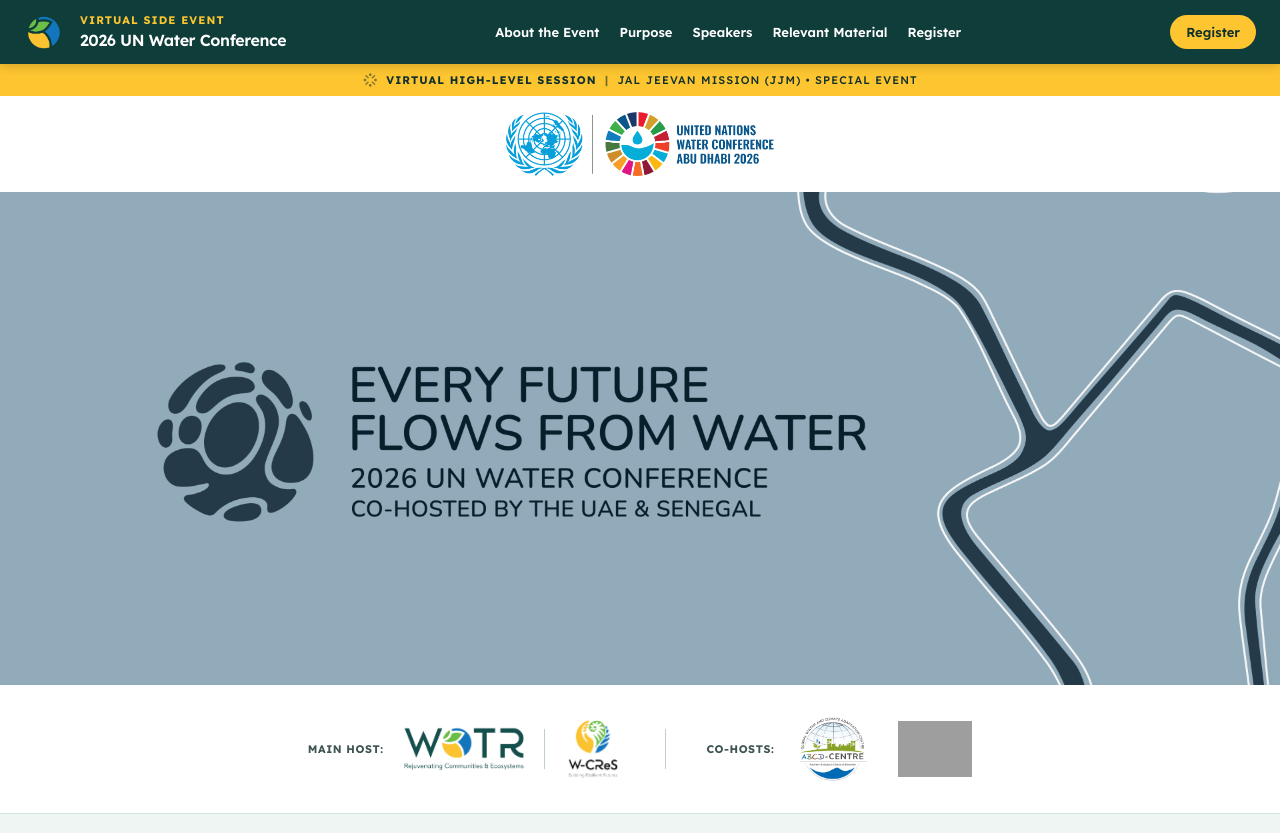
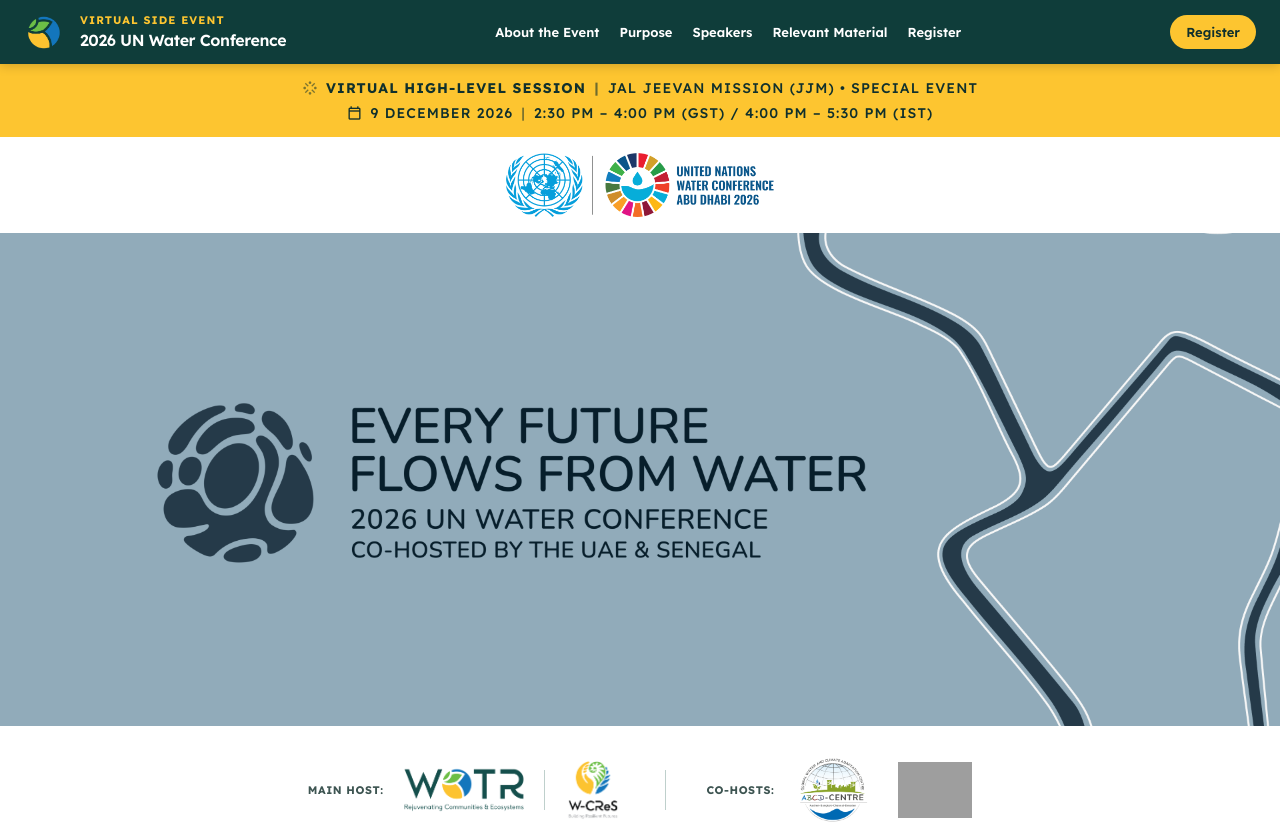
Before and after one commit to shubham-wotr/UN-Water-Conference-2026, a plain HTML site: page index.html in a window 1280 px wide. Shown: the top 833 px of the page. Drawn offline with nearby package versions, Linux system fonts and the light colour scheme; grey boxes are pictures that could not be loaded.

Commit message:
feat: add custom stylesheet and update event schedule details in index

```diff
--- a/assets/css/styles.css
+++ b/assets/css/styles.css
@@ -51,3 +51,11 @@ section[id] {
 .bnav-link.active .material-symbols-outlined {
   font-variation-settings: 'FILL' 1;
 }
+
+.flex.flex-wrap.items-center.justify-center.gap-x-space-sm.gap-y-1 {
+  font-size: 14px;
+}
+
+.flex.flex-wrap.items-center.justify-center.gap-x-space-sm.gap-y-1.font-medium {
+  padding-top: 5px;
+}
--- a/index.html
+++ b/index.html
@@ -56,13 +56,21 @@
   <main id="top" class="w-full bg-surface pt-16">
 
     <!-- Session strip -->
-    <div class="w-full bg-accent text-on-accent py-space-sm">
+    <div class="w-full bg-accent text-on-accent py-space-md">
       <div
-        class="max-w-7xl mx-auto px-margin-mobile md:px-gutter flex flex-wrap items-center justify-center gap-x-space-sm gap-y-1 text-label-caps uppercase tracking-widest text-center">
-        <span class="material-symbols-outlined text-[16px] animate-pulse">stream</span>
-        <span class="font-bold">Virtual High-Level Session</span>
-        <span class="opacity-60 hidden sm:inline">|</span>
-        <span class="font-medium">Jal Jeevan Mission (JJM) • Special Event</span>
+        class="max-w-7xl mx-auto px-margin-mobile md:px-gutter flex flex-col items-center justify-center gap-y-space-xs text-label-caps uppercase tracking-widest text-center">
+        <div class="flex flex-wrap items-center justify-center gap-x-space-sm gap-y-1">
+          <span class="material-symbols-outlined text-[16px] animate-pulse">stream</span>
+          <span class="font-bold">Virtual High-Level Session</span>
+          <span class="opacity-60 hidden sm:inline">|</span>
+          <span class="font-medium">Jal Jeevan Mission (JJM) • Special Event</span>
+        </div>
+        <div class="flex flex-wrap items-center justify-center gap-x-space-sm gap-y-1 font-medium">
+          <span class="material-symbols-outlined text-[16px]">calendar_today</span>
+          <span>9 December 2026</span>
+          <span class="opacity-60 hidden sm:inline">|</span>
+          <span>2:30 PM – 4:00 PM (GST) / 4:00 PM – 5:30 PM (IST)</span>
+        </div>
       </div>
     </div>
 
@@ -417,7 +425,7 @@
             <div class="p-space-sm bg-surface-container-low rounded-lg flex items-start gap-space-sm"><span
                 class="material-symbols-outlined text-primary text-[20px] shrink-0">calendar_today</span>
               <div><span class="text-body-sm text-on-surface block font-semibold">9th December 2026</span><span
-                  class="text-body-sm text-on-surface-variant block">2:30 PM – 4:00 PM (GST) | 4:30 PM – 6:00 PM
+                  class="text-body-sm text-on-surface-variant block">2:30 PM – 4:00 PM (GST) | 4:00 PM – 5:30 PM
                   (IST)</span></div>
             </div>
             <div class="p-space-sm bg-surface-container-low rounded-lg flex items-start gap-space-sm"><span
```
